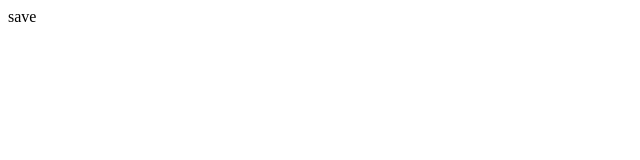
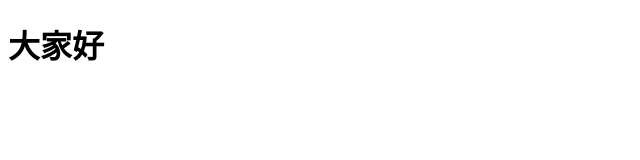
Before and after one commit to 13005552172a-code/git-demo, a plain HTML site: page index.html in a window 1280 px wide. Shown: the whole page, without its empty margins (0-640 px from the left). Drawn offline with Linux system fonts and the light colour scheme.

Commit message:
thirsd save

```diff
--- a/index.html
+++ b/index.html
@@ -6,6 +6,6 @@
     <title>Document</title>
   </head>
   <body>
-    save
+    <h1>大家好</h1>
   </body>
 </html>
```
